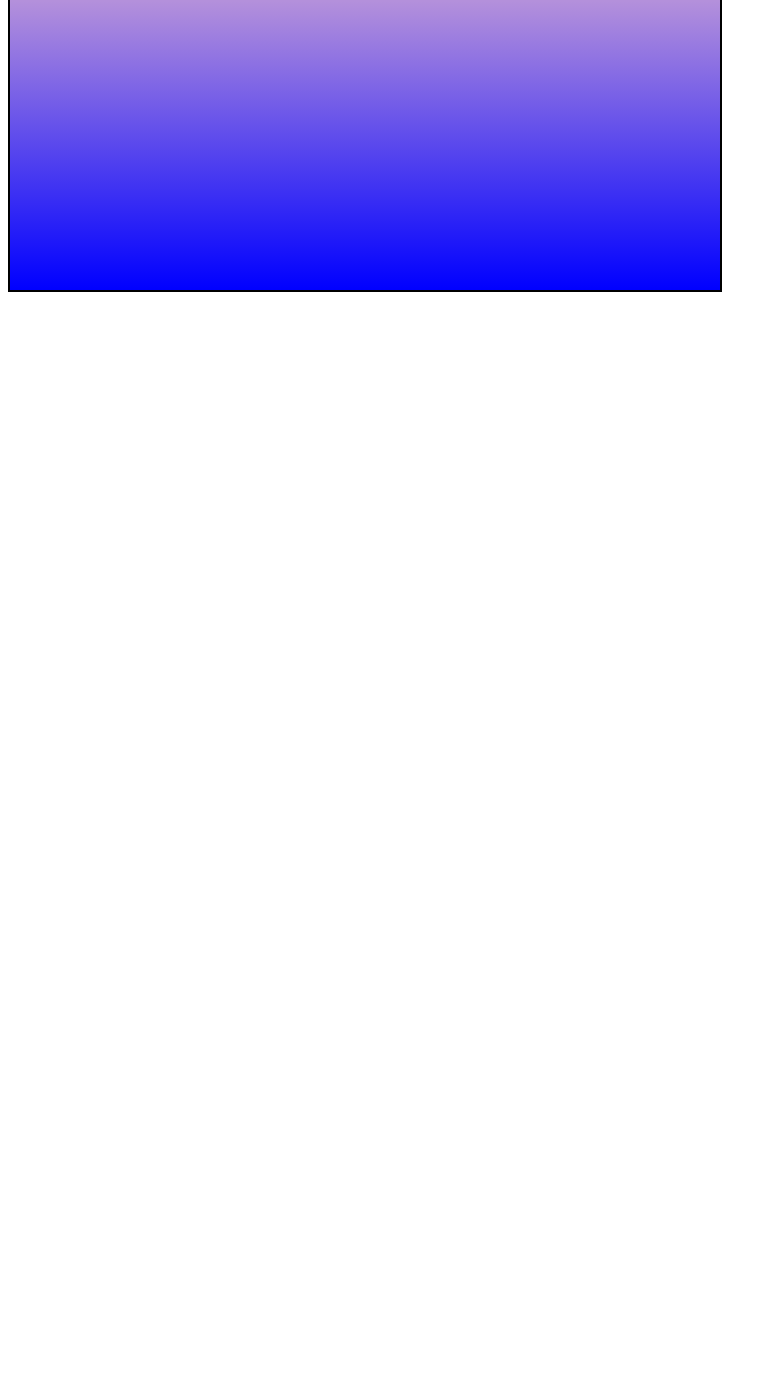
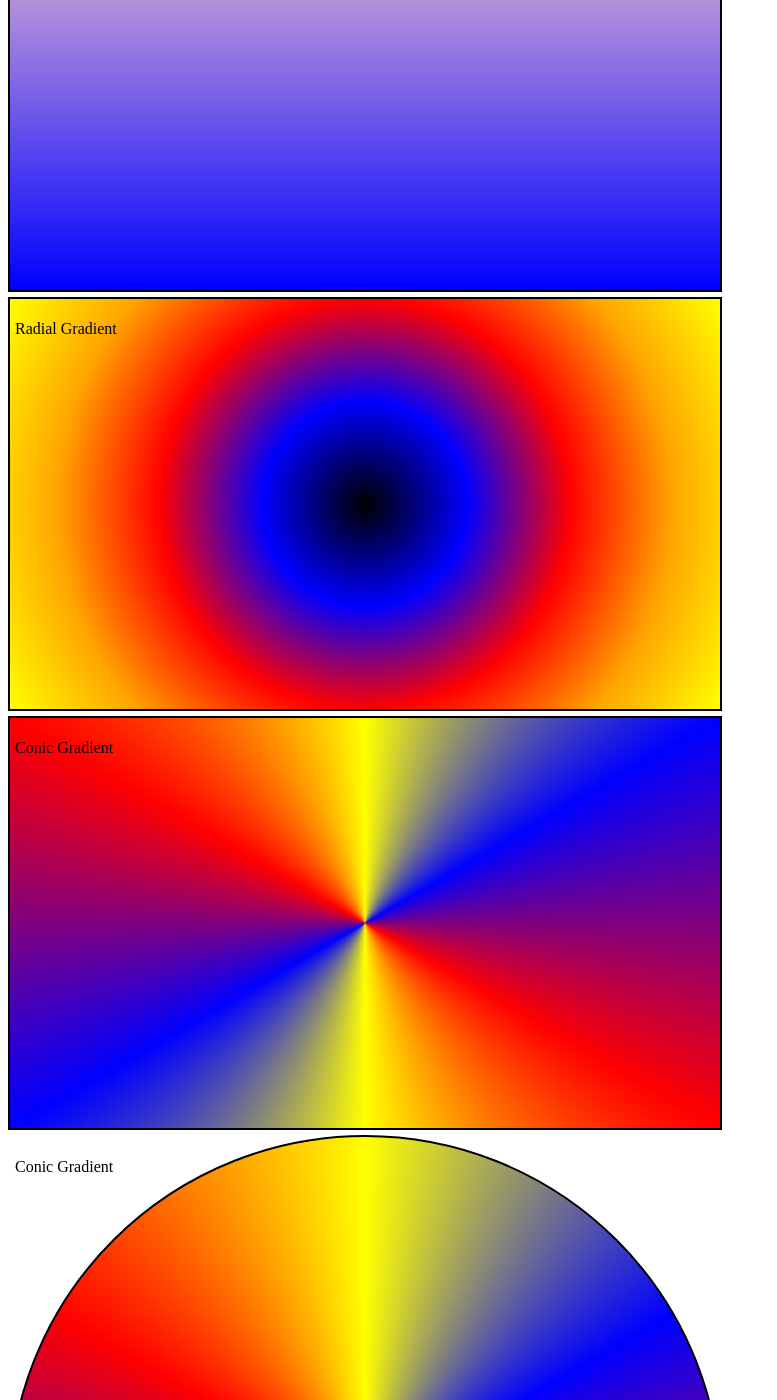
Before and after one commit to vishesharya/CSS_Practice, a plain HTML site: page gradients/index.html in a window 1280 px wide. Shown: the part 4320-5720 px from the top of the page, without its empty margins (0-777 px from the left). Before the commit the page ends 4620 px from the top, so only its background shows below. Drawn offline with Linux system fonts and the light colour scheme.

Commit message:
conic or radial gradients

```diff
--- a/gradients/index.html
+++ b/gradients/index.html
@@ -70,5 +70,21 @@
     <div id="trans">
         <p>Using Transprancy</p>
     </div>
+
+     <!-- Raidal Gradients -->
+
+     <div id="radial">
+        <p>Radial Gradient</p>
+     </div>
+
+        <!-- Conic Gradient -->
+
+    <div id="conic">
+        <p>Conic Gradient</p>
+     </div>
+
+     <div id="conic-B">
+        <p>Conic Gradient</p>
+     </div>
 </body>
 </html>
--- a/gradients/style.css
+++ b/gradients/style.css
@@ -128,3 +128,37 @@
     color: white;
     background-image: linear-gradient(rgba(255,0,0,.2),rgba(0,0,255,1));
 }
+
+    /* radial gradient */
+
+#radial{
+    height: 400px;
+    width: 700px;
+    border: 2px solid black;
+    padding: 5px;
+    margin-top: 5px;
+    background-image: radial-gradient(circle,black,blue,red,orange,yellow);
+}
+
+
+    /* conic gradient */
+
+#conic{
+    height: 400px;
+    width: 700px;
+    border: 2px solid black;
+    padding: 5px;
+    margin-top: 5px;
+    background-image: conic-gradient(yellow,blue,red,yellow,blue,red,yellow);
+}
+
+
+#conic-B{
+    height: 700px;
+    width: 700px;
+    border: 2px solid black;
+    padding: 5px;
+    margin-top: 5px;
+    border-radius: 50%;
+    background-image: conic-gradient(yellow,blue,red,yellow,blue,red,yellow);
+}
```
